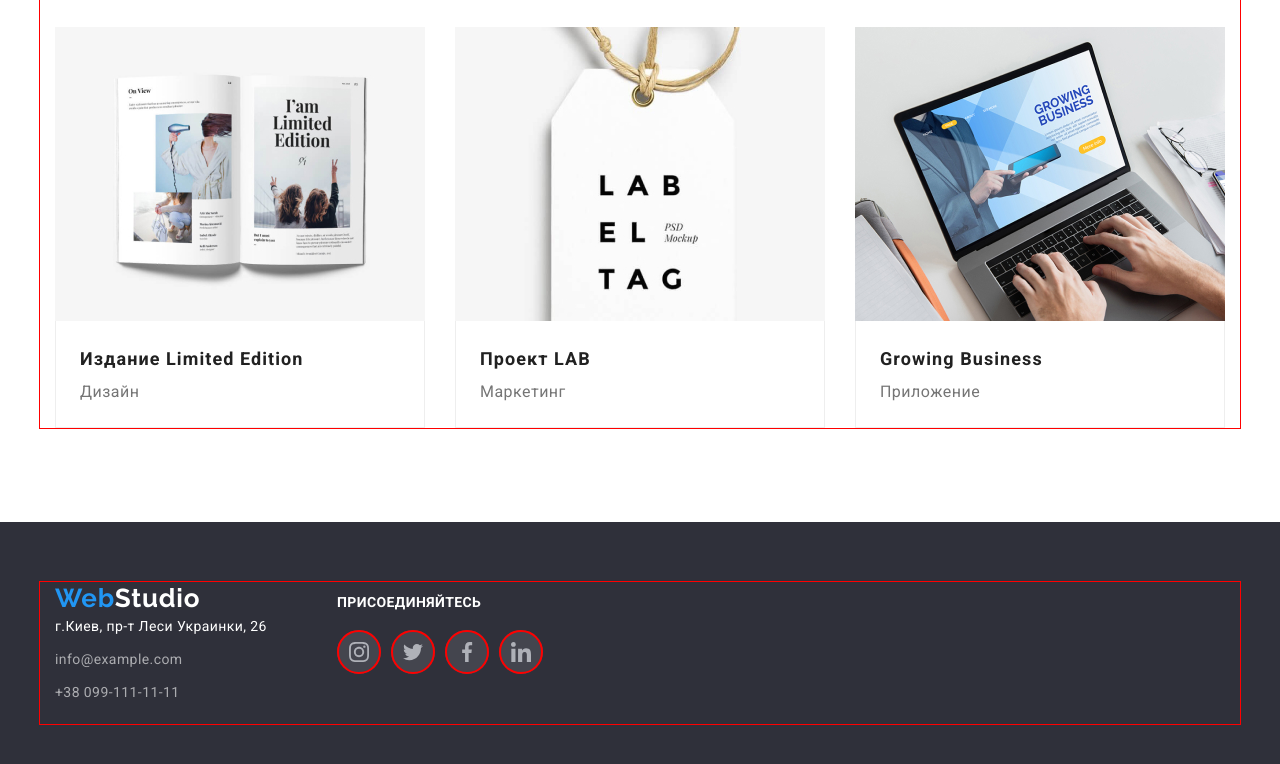
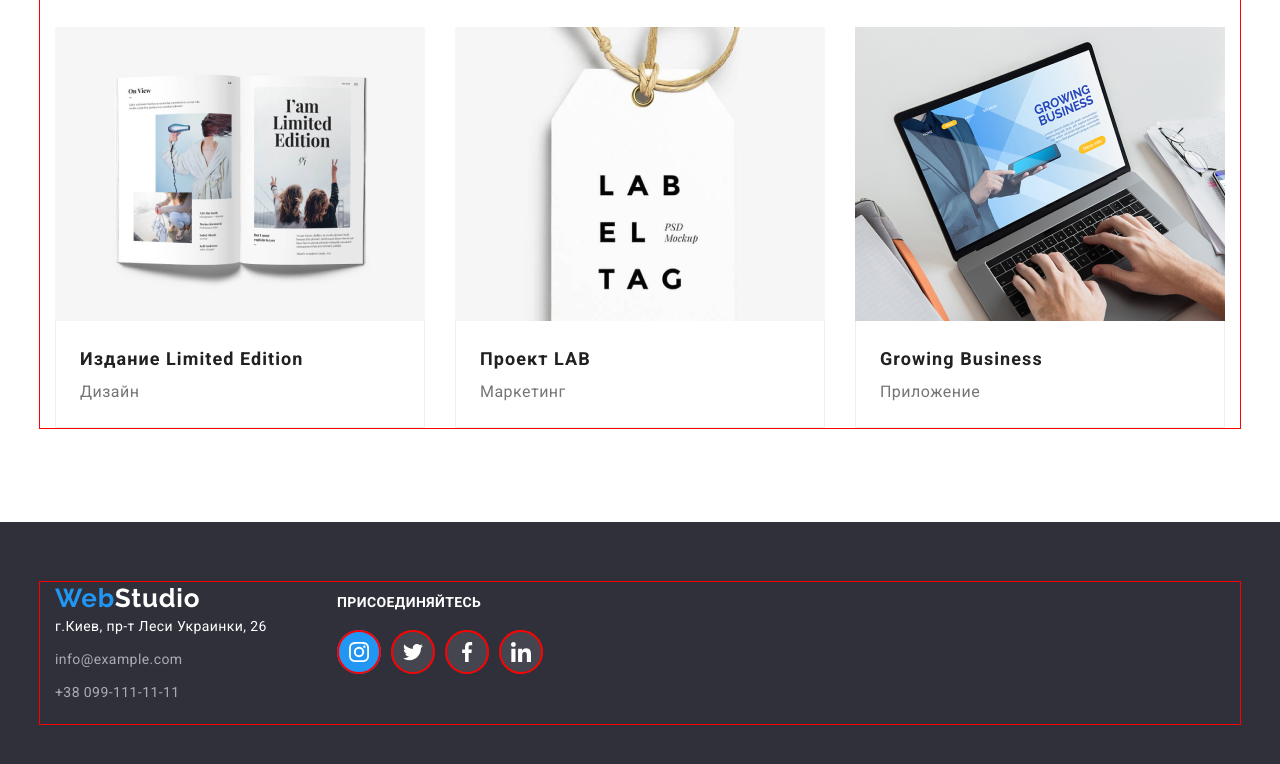
Before and after one commit to Evgeniy09011982/goit-markup-hw-04, a plain HTML site: page portfolio.html in a window 1280 px wide. Both pictures are taken after a click on the link 358 px from the left and 1752 px from the top of the page. Shown: the part 1101-1865 px from the top of the page. Drawn offline with nearby package versions, Linux system fonts and the light colour scheme.

Commit message:
ДЗ 4 исправление

```diff
--- a/css/styles.css
+++ b/css/styles.css
@@ -217,8 +217,7 @@ img {
 
 .hero-btn:hover,
 .hero-btn:focus {
-  color: var(--accent-bg-cl2);
-  background-color: var(--accent-txt-cl);
+  background-color: var(--accent-bg-cl2);
 }
 
 .hero-btn {
@@ -408,6 +407,7 @@ img {
 .team {
   padding-top: 94px;
   padding-bottom: 94px;
+  background: #f5f4fa;
 }
 
 .team-title {
@@ -658,12 +658,29 @@ img {
   outline: 2px solid red;
   outline-offset: -2px;
 }
+.footer-social-link {
+  display: flex;
+  align-items: center;
+  justify-content: center;
+  width: 44px;
+  height: 44px;
+  background-color: rgba(255, 255, 255, 0.1);
+  color: #ffffff;
+  border-radius: 50%;
+  outline: 2px solid red;
+  outline-offset: -2px;
+}
+.footer-social-link:hover,
+.footer-social-link:focus {
+  background-color: #2196f3;
+}
 
 .socials-icon {
   fill: currentColor;
 }
 
-.socials-link:hover {
+.socials-link:hover,
+.socials-link:focus {
   background-color: #2196f3;
 }
 
```
